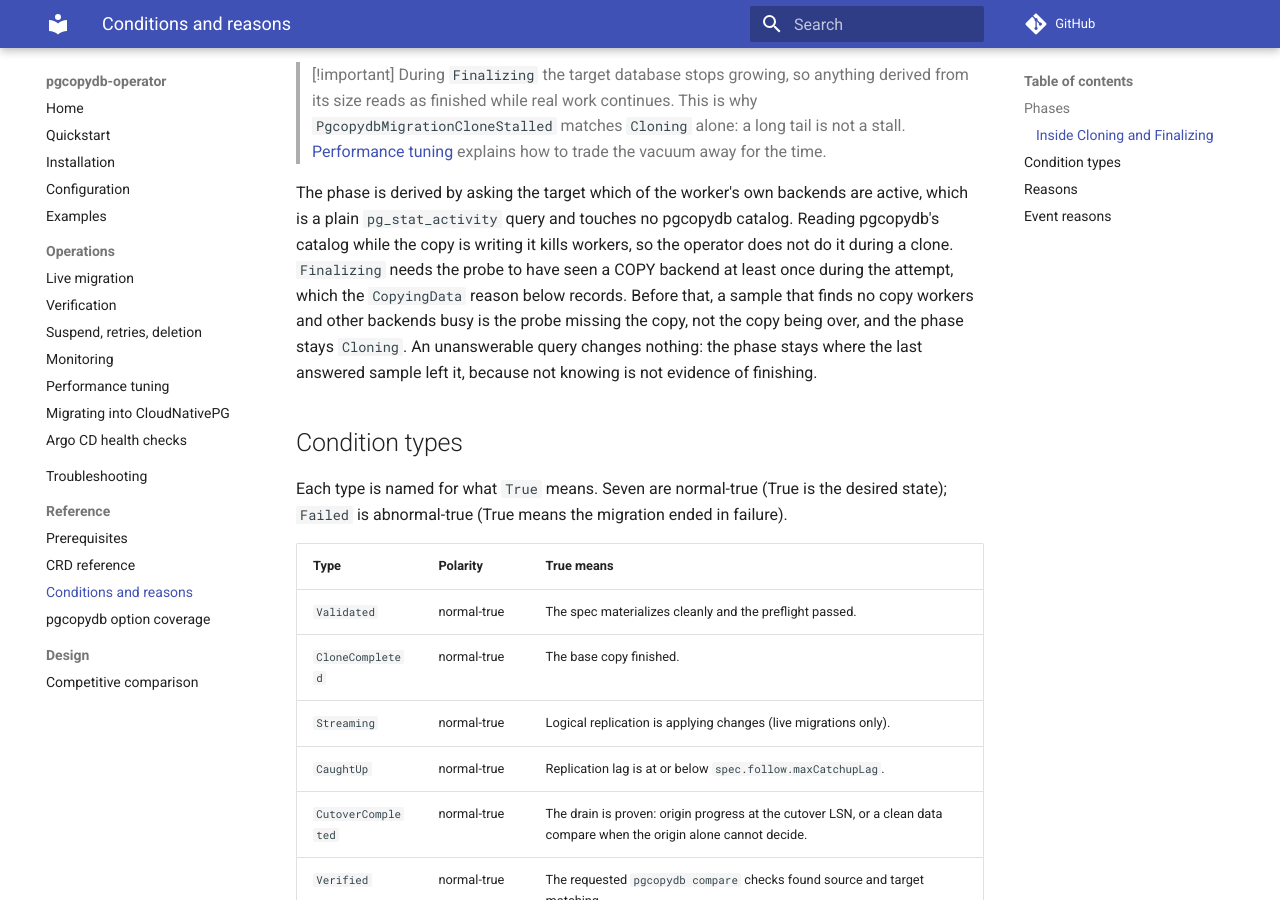
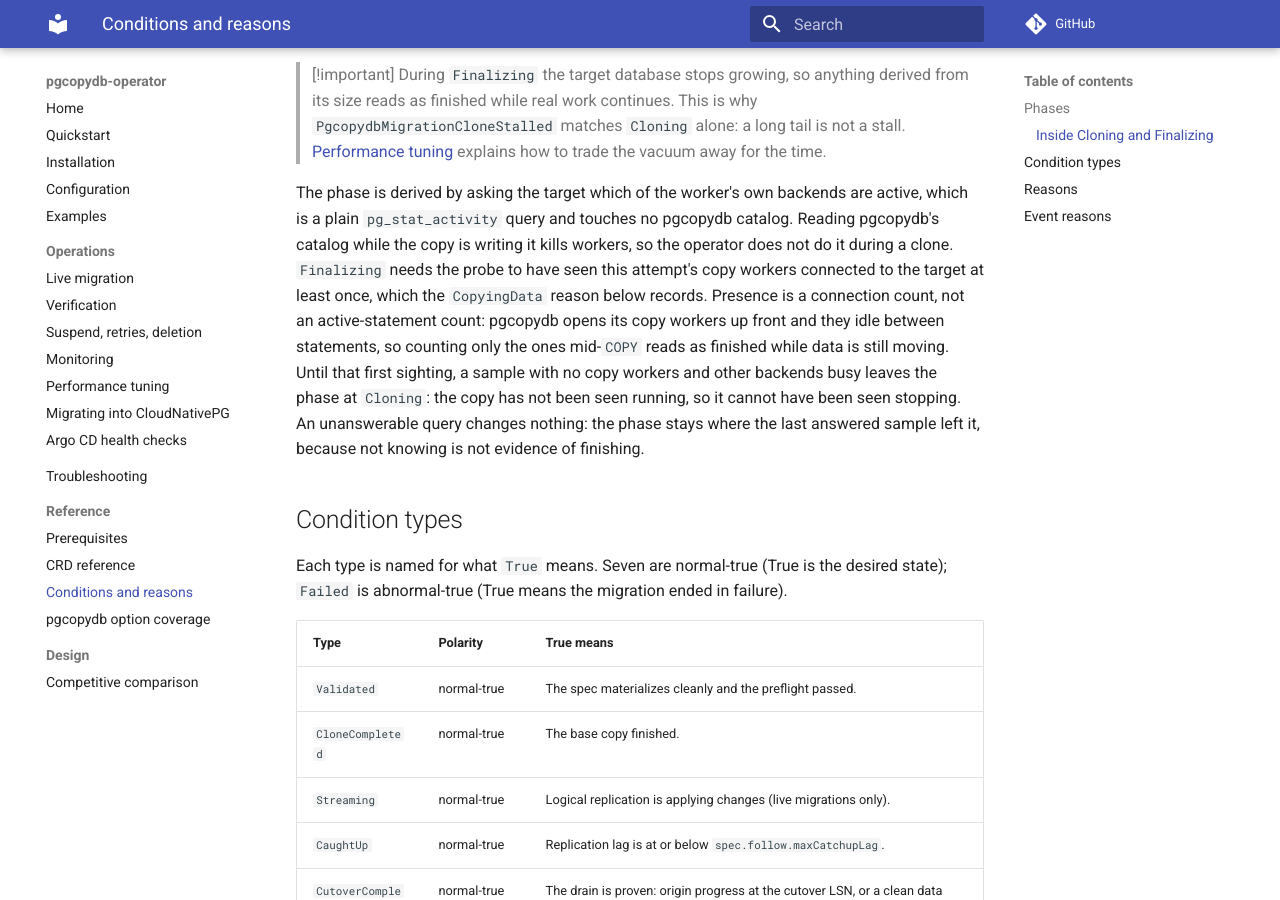
Before and after one commit to ydixken/pgcopydb-operator, an MkDocs documentation site: the page built from docs/reference/conditions.md, in a window 1280 px wide and 900 px high, scrolled down 1930 px. Built offline with MkDocs 1.6.1 and Material for MkDocs 9.7.7, drawn with Linux system fonts in a browser that asks for light colours; comment, search, counter and statistics services are not loaded; some of the changed text lies outside the part shown.

Commit message:
docs: the clone-stage probe counts copy workers by connection
pgcopydb opens its copy workers up front and they idle between
statements, so the probe counts them as present while connected rather
than while running a COPY. Say that where the reason is defined, and
state the reason for it once, because an active-statement count is the
obvious implementation and it reads as finished mid-copy.

```diff
--- a/docs/operations/monitoring.md
+++ b/docs/operations/monitoring.md
@@ -123,7 +123,7 @@ Reading it:
 
 - **Phase** is the state the operator is in.
   **Current Work** is the activity inside that state, so `Validating` reads as Preflight Checks, `Finalizing` as Vacuum And Index Builds, and `Streaming` as Following WAL.
-  The tile reaches Vacuum And Index Builds only after the operator has seen the copy move data and then stop, so it does not appear while tables are still being copied.
+  The tile reaches Vacuum And Index Builds only after the operator has seen the copy running and then stop, so it does not appear while tables are still being copied.
 - **Elapsed** keeps counting after the migration finishes.
   **Completed At** is where it ended, and reads Still Running until there is an end.
 - **Percent** is target size over source size, clamped at 100.
--- a/docs/reference/conditions.md
+++ b/docs/reference/conditions.md
@@ -52,8 +52,9 @@ On a fixture where one table held 73% of the bytes, that tail was roughly a fift
 
 The phase is derived by asking the target which of the worker's own backends are active, which is a plain `pg_stat_activity` query and touches no pgcopydb catalog.
 Reading pgcopydb's catalog while the copy is writing it kills workers, so the operator does not do it during a clone.
-`Finalizing` needs the probe to have seen a COPY backend at least once during the attempt, which the `CopyingData` reason below records.
-Before that, a sample that finds no copy workers and other backends busy is the probe missing the copy, not the copy being over, and the phase stays `Cloning`.
+`Finalizing` needs the probe to have seen this attempt's copy workers connected to the target at least once, which the `CopyingData` reason below records.
+Presence is a connection count, not an active-statement count: pgcopydb opens its copy workers up front and they idle between statements, so counting only the ones mid-`COPY` reads as finished while data is still moving.
+Until that first sighting, a sample with no copy workers and other backends busy leaves the phase at `Cloning`: the copy has not been seen running, so it cannot have been seen stopping.
 An unanswerable query changes nothing: the phase stays where the last answered sample left it, because not knowing is not evidence of finishing.
 
 ## Condition types
@@ -82,7 +83,7 @@ Every reason the controller sets, spelled exactly as it appears on the wire.
 | `Validated` | `False` | `InvalidSpec` | The spec cannot be rendered into a worker Job. The Migration fails terminally with the same reason. |
 | `Validated` | `False` | `PreflightFailed` | The preflight found a failed check: connectivity or a target clone privilege on any migration, or a missing follow prerequisite; the message carries the check output with the exact `GRANT` or setting to fix, plus a `superuserSecretRef` hint when that field could apply it. Terminal. |
 | `CloneCompleted` | `False` | `CloneRunning` | A worker attempt is running the base copy. |
-| `CloneCompleted` | `False` | `CopyingData` | The probe has seen the base copy move table data (an active COPY backend on the target); it replaces `CloneRunning` for the rest of the attempt, and the phase cannot reach `Finalizing` before it is set. |
+| `CloneCompleted` | `False` | `CopyingData` | The probe has seen this attempt's copy workers connected to the target; it replaces `CloneRunning` for the rest of the attempt, and the phase cannot reach `Finalizing` before it is set. |
 | `CloneCompleted` | `False` | `CloneFailed` | The final attempt failed; the message carries the Job failure and the last pgcopydb error line. |
 | `CloneCompleted` | `True` | `CloneSucceeded` | Clone-only migration: the worker Job finished. |
 | `CloneCompleted` | `True` | `BaseCopyDone` | Live migration: the base copy finished (detected from the worker's clone-completion log line) and change replay took over. |
```
